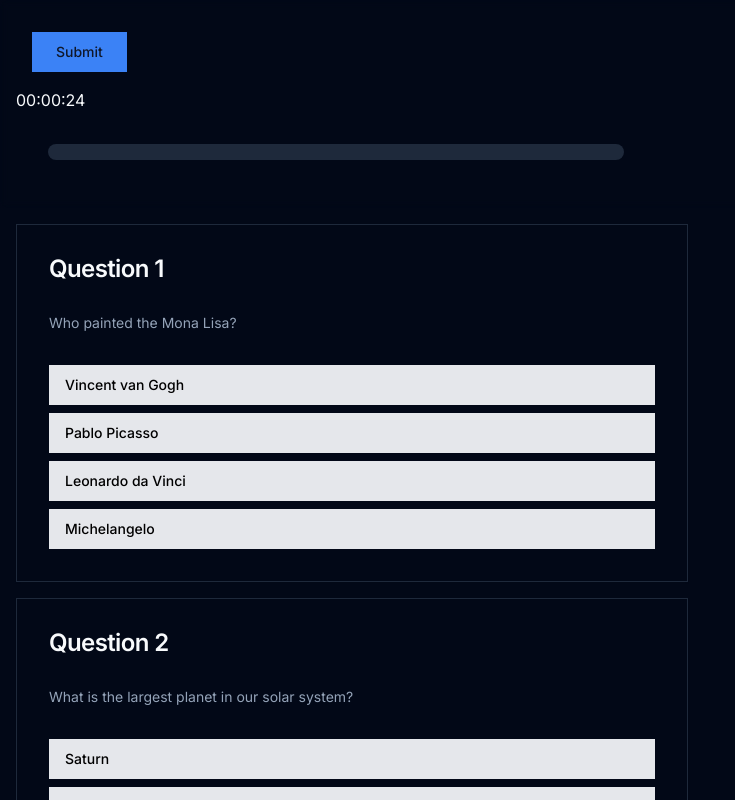
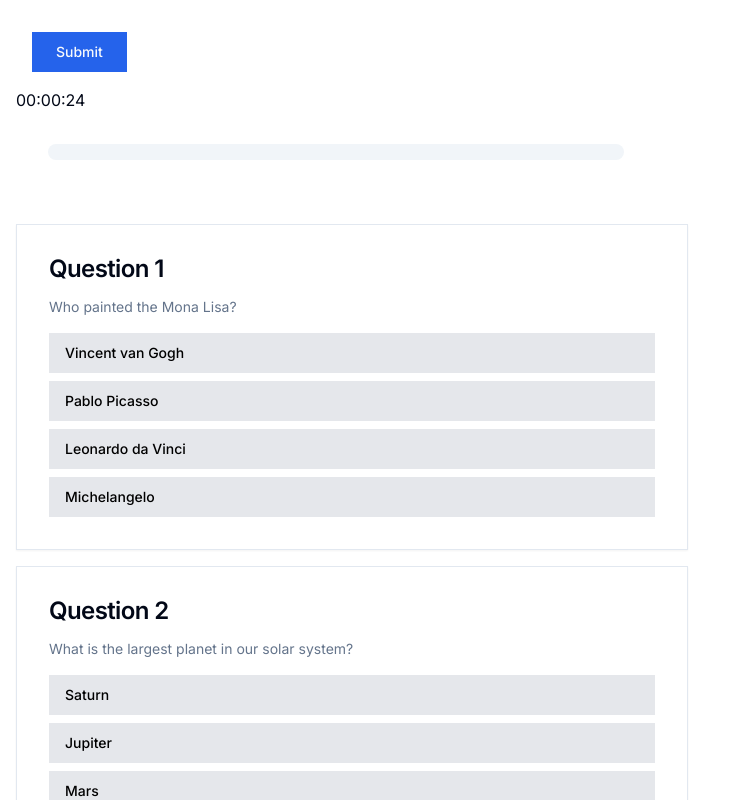
Before and after one commit to destx0/quiz, a Next.js app: page /quiz in a window 1280 px wide. Shown: the top 800 px of the page, without its empty margins (0-735 px from the left). Built offline with nearby package versions, Linux system fonts and the light colour scheme.

Commit message:
add quill component

```diff
--- /dev/null
+++ b/app/about/page.jsx
@@ -0,0 +1,13 @@
+"use client";
+import React from "react";
+import QuillEditor from "../components/Editor";
+
+const page = () => {
+	return (
+		<>
+			<QuillEditor />
+			<p>about</p>
+		</>
+	);
+};
+export default page;
--- /dev/null
+++ b/app/components/Editor.jsx
@@ -0,0 +1,19 @@
+import React, { useState } from "react";
+import ReactQuill from "react-quill";
+import "react-quill/dist/quill.snow.css";
+
+function QuillEditor() {
+	const [value, setValue] = useState("");
+	const onChange = (value) => {
+		setValue(value);
+	};
+
+	return (
+		<>
+			<ReactQuill theme="snow" value={value} onChange={onChange} />
+			<div>{value}</div>
+		</>
+	);
+}
+
+export default QuillEditor;
--- a/app/components/Question.jsx
+++ b/app/components/Question.jsx
@@ -52,7 +52,7 @@ const Question = ({
 	return (
 		<Card className="max-w-2xl mx-auto m-4 p-8 ">
 			<CardTitle>Question {qId + 1}</CardTitle>
-			<CardDescription className="my-8  overflow-x-auto">
+			<CardDescription className="my-4  overflow-x-auto">
 				<Fancytext content={question} />
 			</CardDescription>
 			<RadioGroup>
@@ -84,13 +84,15 @@ const Question = ({
 			{showResults && (
 				<>
 					{correctAnswer !== selected ? (
-						<CardDescription>
+						<CardDescription className="my-8">
 							Correct Answer: {options[correctAnswer]}
 						</CardDescription>
 					) : (
 						<p>Correct!</p>
 					)}
-					<Fancytext content={explanation} />
+					<CardFooter>
+						<Fancytext content={explanation} />
+					</CardFooter>
 				</>
 			)}
 		</Card>
--- a/app/globals.css
+++ b/app/globals.css
@@ -7,25 +7,26 @@
 
 @layer base {
   :root {
-    --background: 222.2 84% 4.9%;
-    --foreground: 210 40% 98%;
-    --card: 222.2 84% 4.9%;
-    --card-foreground: 210 40% 98%;
-    --popover: 222.2 84% 4.9%;
-    --popover-foreground: 210 40% 98%;
-    --primary: 217.2 91.2% 59.8%;
-    --primary-foreground: 222.2 47.4% 11.2%;
-    --secondary: 217.2 32.6% 17.5%;
-    --secondary-foreground: 210 40% 98%;
-    --muted: 217.2 32.6% 17.5%;
-    --muted-foreground: 215 20.2% 65.1%;
-    --accent: 217.2 32.6% 17.5%;
-    --accent-foreground: 210 40% 98%;
-    --destructive: 0 62.8% 30.6%;
+    --background: 0 0% 100%;
+    --foreground: 222.2 84% 4.9%;
+    --card: 0 0% 100%;
+    --card-foreground: 222.2 84% 4.9%;
+    --popover: 0 0% 100%;
+    --popover-foreground: 222.2 84% 4.9%;
+    --primary: 221.2 83.2% 53.3%;
+    --primary-foreground: 210 40% 98%;
+    --secondary: 210 40% 96.1%;
+    --secondary-foreground: 222.2 47.4% 11.2%;
+    --muted: 210 40% 96.1%;
+    --muted-foreground: 215.4 16.3% 46.9%;
+    --accent: 210 40% 96.1%;
+    --accent-foreground: 222.2 47.4% 11.2%;
+    --destructive: 0 84.2% 60.2%;
     --destructive-foreground: 210 40% 98%;
-    --border: 217.2 32.6% 17.5%;
-    --input: 217.2 32.6% 17.5%;
-    --ring: 224.3 76.3% 48%;
+    --border: 214.3 31.8% 91.4%;
+    --input: 214.3 31.8% 91.4%;
+    --ring: 221.2 83.2% 53.3%;
+    --radius: 0rem;
   }
 
   .dark {
--- a/package.json
+++ b/package.json
@@ -21,10 +21,12 @@
     "lucide-react": "^0.364.0",
     "next": "14.1.3",
     "next-themes": "^0.3.0",
+    "quill": "^2.0.0-rc.5",
     "react": "^18",
     "react-countdown": "^2.3.5",
     "react-dom": "^18",
     "react-markdown": "^9.0.1",
+    "react-quill": "^2.0.0",
     "rehype-katex": "^7.0.0",
     "remark-math": "^6.0.0",
     "tailwind-merge": "^2.2.2",
```
Also changed, not shown: 1 other file (tests, documents, lock files or other folders).
